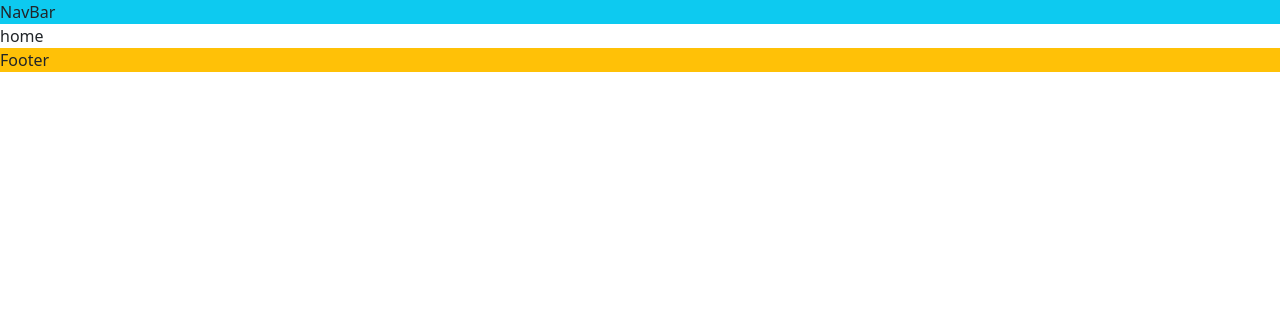
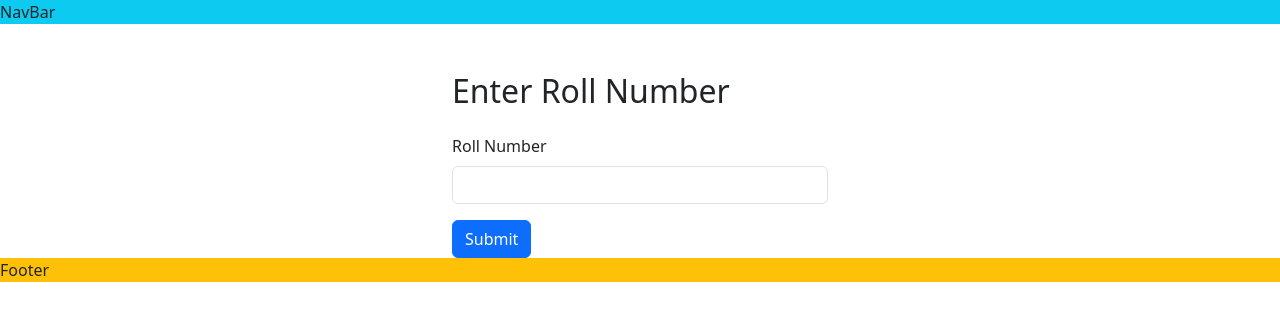
Before and after one commit to Shriya225/LCFrontend, a React (Vite) app in the folder frontend/: page / in a window 1280 px wide. Shown: the top 320 px of the page. Built offline with nearby package versions, Linux system fonts and the light colour scheme.

Commit message:
integrating lateEntry endpoint

```diff
--- a/frontend/src/components/Home.jsx
+++ b/frontend/src/components/Home.jsx
@@ -1,8 +1,56 @@
 
-const Home = () => {
+import { useForm } from 'react-hook-form'
+import { useAddEntryMutation } from '../redux/apiSlice';
+import { toast } from 'react-toastify';
+function Home() {
+  const { register, handleSubmit, formState: { errors } } = useForm()
+ const [addEntry,{isLoading:isAddEntryLoading}]=useAddEntryMutation();
+  const onSubmit = async(data) => {
+    console.log('Roll Number:', data.roll_no);
+    try{
+
+      const res=await addEntry(data).unwrap();
+      toast.success("ok got res");
+    }
+   catch (err) {
+  if (err.data) {
+
+    if (err.data.non_field_errors) {
+      toast.error(err.data.non_field_errors)
+
+    }
+    // show field-specific errors
+    else if (err.data.roll_no) {
+      toast.error(err.data.roll_no)
+
+    }
+    else {
+      toast.error('Something went wrong!')
+
+    }
+  } else {
+    toast.error('Network error or server not reachable!')
+  }}
+  }
+
   return (
-    <div>home
+    <div className="container mt-5" style={{ maxWidth: '400px' }}>
+      <h2 className="mb-4">Enter Roll Number</h2>
+      <form onSubmit={handleSubmit(onSubmit)}>
+        <div className="mb-3">
+          <label className="form-label">Roll Number</label>
+          <input
+            type="text"
+            className="form-control"
+            {...register('roll_no', { required: 'Roll number is required' })}
+          />
+          {errors.rollNumber && (
+            <span className="text-danger">{errors.rollNumber.message}</span>
+          )}
+        </div>
 
+        <button type="submit" className="btn btn-primary">Submit</button>
+      </form>
     </div>
   )
 }
--- a/frontend/src/redux/apiSlice.js
+++ b/frontend/src/redux/apiSlice.js
@@ -16,7 +16,7 @@ export const apiSlice = createApi({
   }),
   endpoints: (builder) => ({
     getProfile: builder.query({
-      query: () => 'profile/',
+      query: () => 'user/entry/',
     }),
     login: builder.mutation({
       query: (credentials) => ({
@@ -25,7 +25,14 @@ export const apiSlice = createApi({
         body: credentials,
       }),
     }),
+    addEntry: builder.mutation({
+      query: (credentials) => ({
+        url: 'user/entry/',
+        method: 'POST',
+        body: credentials,
+      }),
+    }),
   }),
 })
 
-export const { useGetProfileQuery, useLoginMutation } = apiSlice
+export const { useGetProfileQuery, useLoginMutation,useAddEntryMutation } = apiSlice
```
